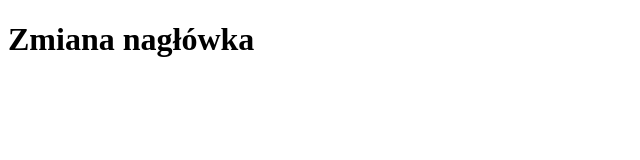
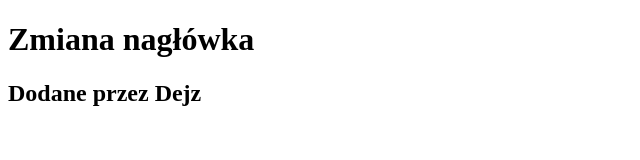
Before and after one commit to Dejzarn/learn-git-ex2, a plain HTML site: page index.html in a window 1280 px wide. Shown: the whole page, without its empty margins (0-640 px from the left). Drawn offline with Linux system fonts and the light colour scheme.

Commit message:
Update content of index.html

```diff
--- a/index.html
+++ b/index.html
@@ -8,5 +8,6 @@
 </head>
 <body>
     <h1>Zmiana nagłówka</h1>
+    <h2>Dodane przez Dejz</h2>
 </body>
 </html>
```
